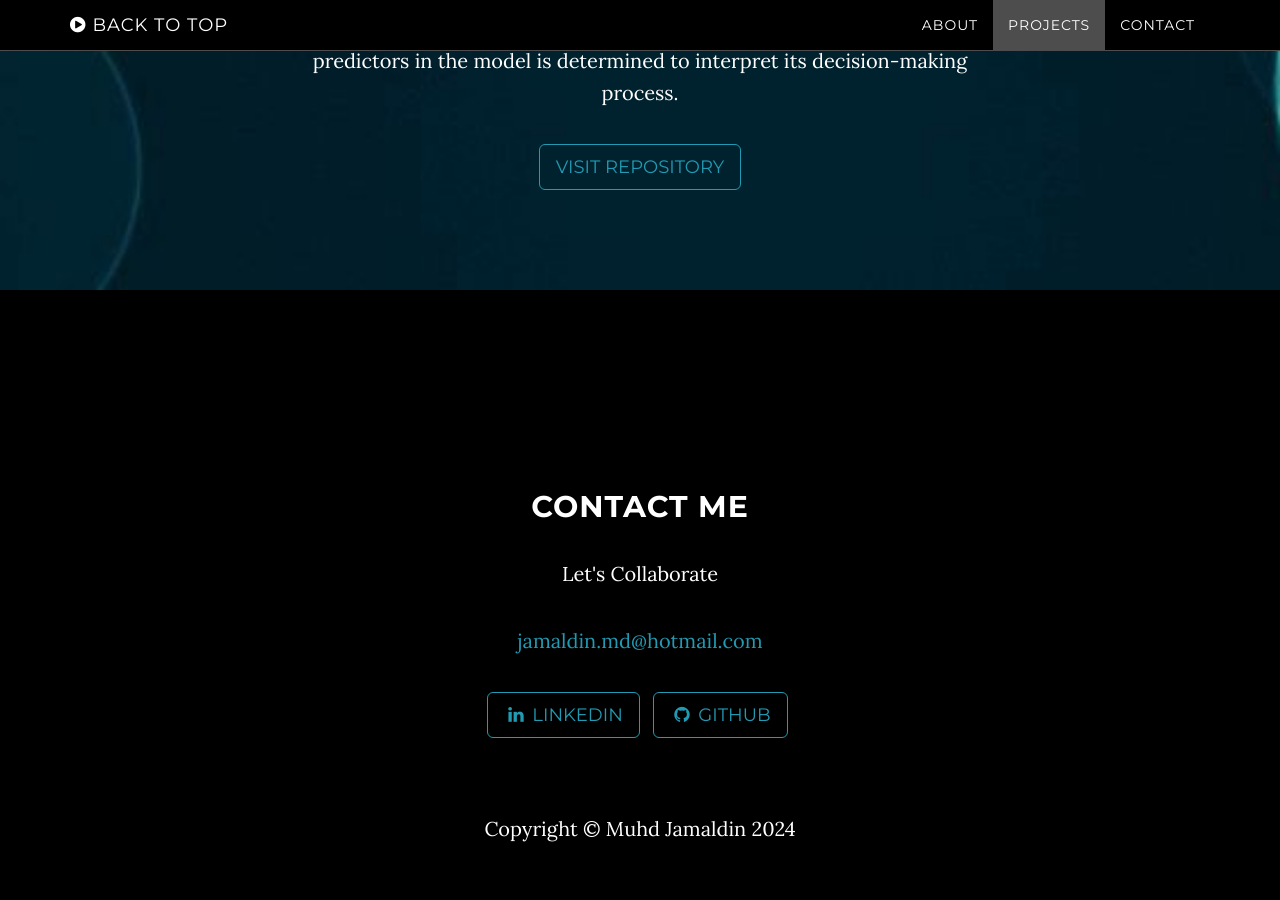
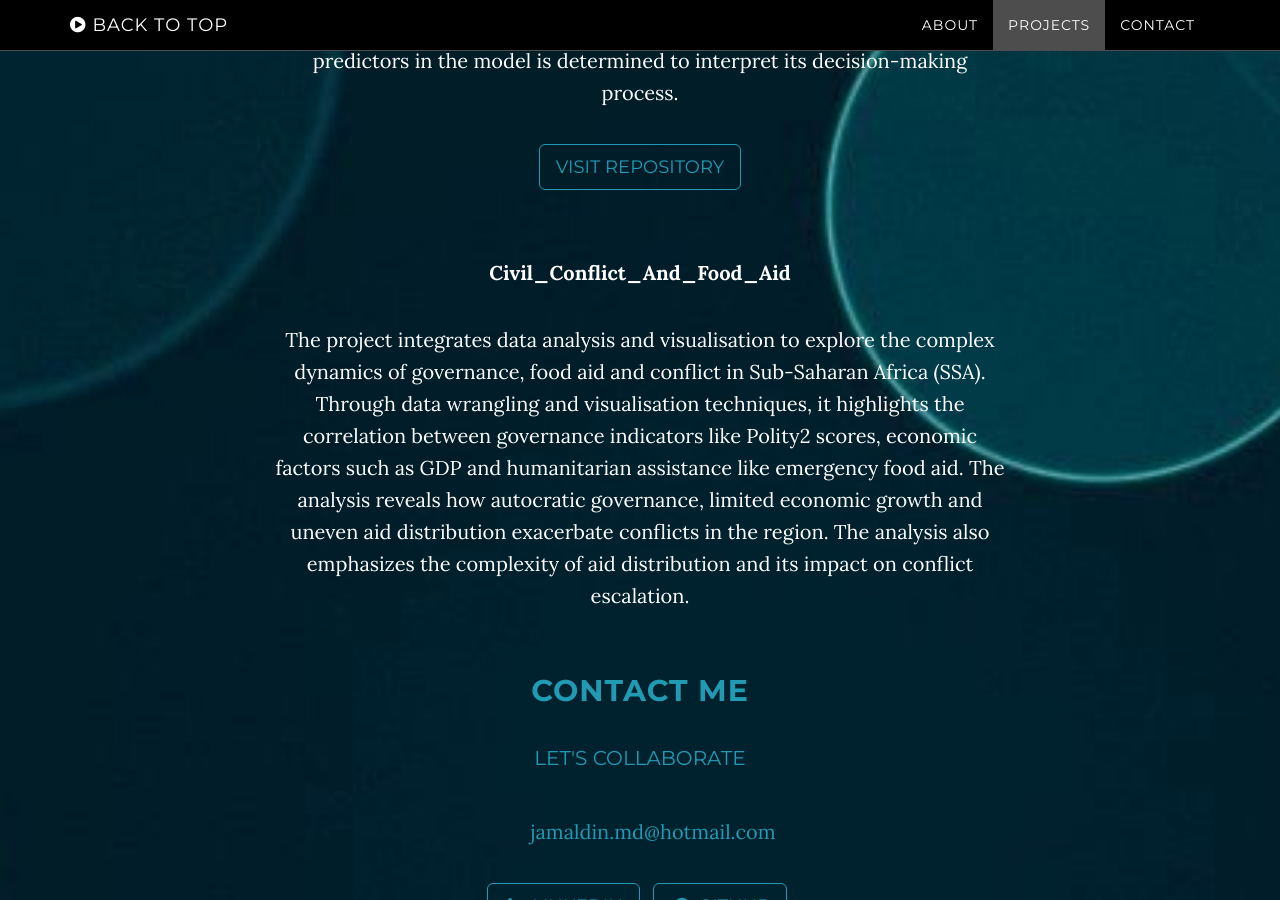
Before and after one commit to Md-Khid/Md-Khid, a Jekyll site: the page built from index.html, in a window 1280 px wide and 900 px high, scrolled down 4158 px. Built offline with Jekyll 4.4.1, drawn with Linux system fonts in a browser that asks for light colours.

Commit message:
Update download.html

```diff
--- a/_includes/download.html
+++ b/_includes/download.html
@@ -56,6 +56,15 @@
               F1 score and AUC-ROC curve. Additionally, the importance of predictors in the model is determined to interpret its
               decision-making process.</p>
             <a href="https://github.com/Md-Khid/ANN_Loan_Status_Prediction" class="btn btn-default btn-lg">Visit Repository</a>
+          <p>&nbsp;</p>
+            <p style="font-size: 20px;"><strong>Civil_Conflict_And_Food_Aid</strong></p>
+            <p>The project integrates data analysis and visualisation to explore the complex dynamics of governance,
+              food aid and conflict in Sub-Saharan Africa (SSA). Through data wrangling and visualisation techniques,
+              it highlights the correlation between governance indicators like Polity2 scores, economic factors such as GDP
+              and humanitarian assistance like emergency food aid. The analysis reveals how autocratic governance, limited
+              economic growth and uneven aid distribution exacerbate conflicts in the region. The analysis also emphasizes
+              the complexity of aid distribution and its impact on conflict escalation.</p>
+            <a href="https://github.com/Md-Khid/Civil_Conflict_And_Food_Aid" class="btn
           </div>
         </div>
       </div>
```
